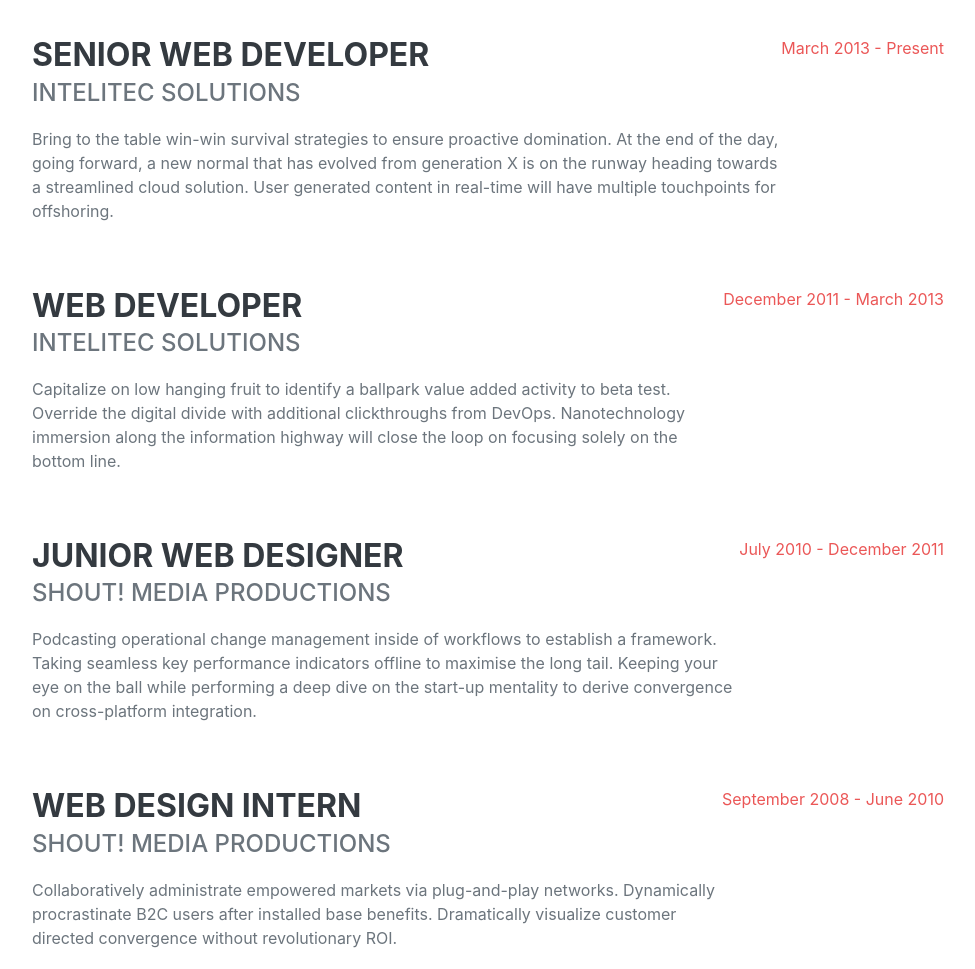
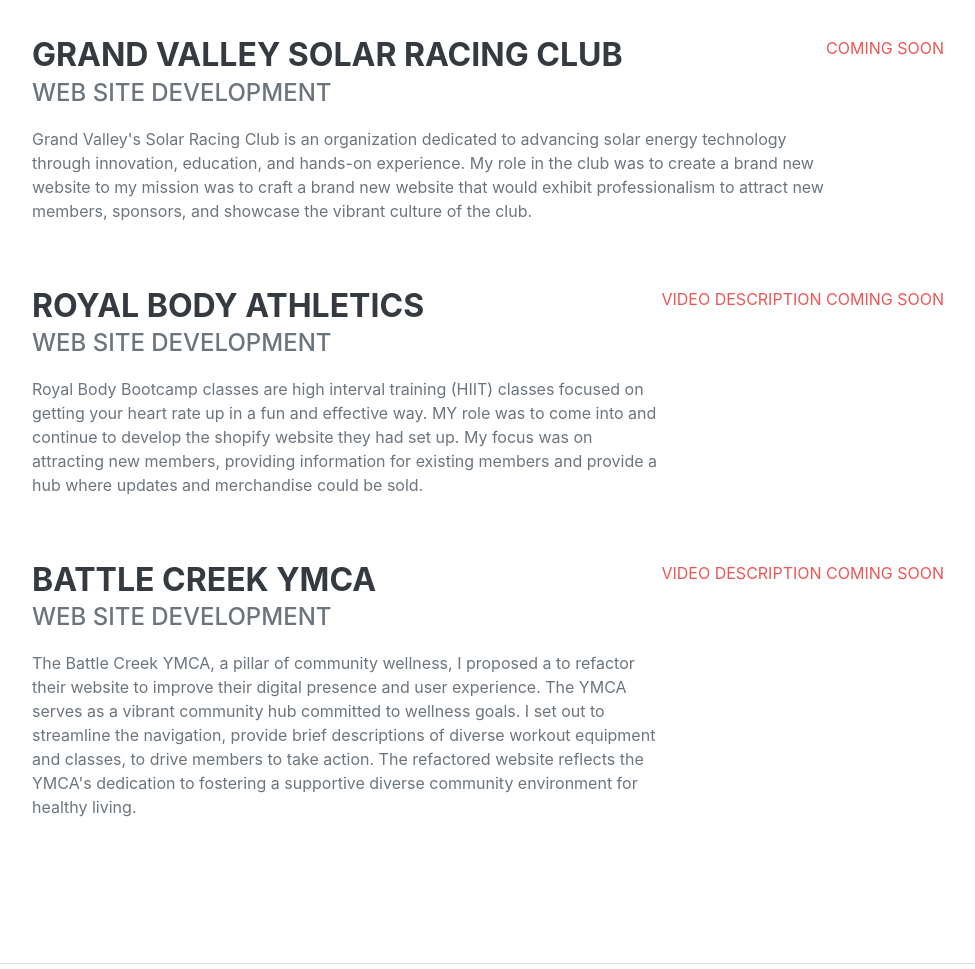
Before and after one commit to devontehillman/PortfolioTake4, a website: page src/pug/index.pug in a window 1280 px wide. Shown: the part 960-1929 px from the top of the page, without its empty margins (288-1263 px from the left). Drawn offline with nearby package versions, Linux system fonts and the light colour scheme; files that its build step writes are made by us from their sources; files whose address does not match are found by name; a web font is replaced by a local one.

Commit message:
Adding experience

```diff
--- a/src/pug/index.pug
+++ b/src/pug/index.pug
@@ -73,39 +73,30 @@
 
                     .d-flex.flex-column.flex-md-row.justify-content-between.mb-5
                         .flex-grow-1
-                            h3.mb-0 Senior Web Developer
-                            .subheading.mb-3 Intelitec Solutions
+                            h3.mb-0 Grand Valley Solar Racing Club
+                            .subheading.mb-3 Web site Development
                             p
-                                | Bring to the table win-win survival strategies to ensure proactive domination. At the end of the day, going forward, a new normal that has evolved from generation X is on the runway heading towards a streamlined cloud solution. User generated content in real-time will have multiple touchpoints for offshoring.
+                                | Grand Valley's Solar Racing Club is an organization dedicated to advancing solar energy technology through innovation, education, and hands-on experience. My role in the club was to create a brand new website to my mission was to craft a brand new website that would exhibit professionalism to attract new members, sponsors, and showcase the vibrant culture of the club.
                         .flex-shrink-0
-                            span.text-primary March 2013 - Present
+                            span.text-primary COMING SOON
 
                     .d-flex.flex-column.flex-md-row.justify-content-between.mb-5
                         .flex-grow-1
-                            h3.mb-0 Web Developer
-                            .subheading.mb-3 Intelitec Solutions
+                            h3.mb-0 Royal Body Athletics
+                            .subheading.mb-3 Web site Development
                             p
-                                | Capitalize on low hanging fruit to identify a ballpark value added activity to beta test. Override the digital divide with additional clickthroughs from DevOps. Nanotechnology immersion along the information highway will close the loop on focusing solely on the bottom line.
+                                | Royal Body Bootcamp classes are high interval training (HIIT) classes focused on getting your heart rate up in a fun and effective way. MY role was to come into and continue to develop the shopify website they had set up. My focus was on attracting new members, providing information for existing members and provide a hub where updates and merchandise could be sold.
                         .flex-shrink-0
-                            span.text-primary December 2011 - March 2013
+                            span.text-primary VIDEO DESCRIPTION COMING SOON
 
                     .d-flex.flex-column.flex-md-row.justify-content-between.mb-5
                         .flex-grow-1
-                            h3.mb-0 Junior Web Designer
-                            .subheading.mb-3 Shout! Media Productions
+                            h3.mb-0 Battle Creek YMCA
+                            .subheading.mb-3 Web Site Development
                             p
-                                | Podcasting operational change management inside of workflows to establish a framework. Taking seamless key performance indicators offline to maximise the long tail. Keeping your eye on the ball while performing a deep dive on the start-up mentality to derive convergence on cross-platform integration.
+                                | The Battle Creek YMCA, a pillar of community wellness, I proposed a to refactor their website to improve their digital presence and user experience. The YMCA serves as a vibrant community hub committed to wellness goals. I set out to streamline the navigation, provide brief descriptions of diverse workout equipment and classes, to drive members to take action. The refactored website reflects the YMCA's dedication to fostering a supportive diverse community environment for healthy living.
                         .flex-shrink-0
-                            span.text-primary July 2010 - December 2011
-
-                    .d-flex.flex-column.flex-md-row.justify-content-between
-                        .flex-grow-1
-                            h3.mb-0 Web Design Intern
-                            .subheading.mb-3 Shout! Media Productions
-                            p
-                                | Collaboratively administrate empowered markets via plug-and-play networks. Dynamically procrastinate B2C users after installed base benefits. Dramatically visualize customer directed convergence without revolutionary ROI.
-                        .flex-shrink-0
-                            span.text-primary September 2008 - June 2010
+                            span.text-primary VIDEO DESCRIPTION COMING SOON
 
             hr.m-0
 
@@ -116,7 +107,7 @@
 
                     .d-flex.flex-column.flex-md-row.justify-content-between.mb-5
                         .flex-grow-1
-                            h3.mb-0 University of Colorado Boulder
+                            h3.mb-0
                             .subheading.mb-3 Bachelor of Science
                             div Computer Science - Web Development Track
                             p GPA: 3.23
```
Also changed, not shown: dist/index.html.
